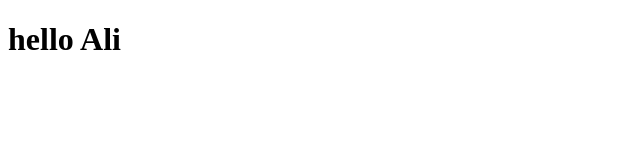
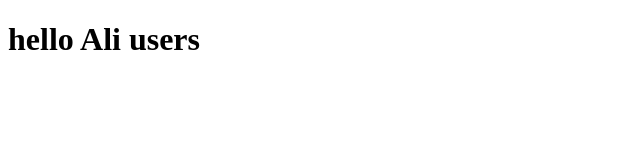
Before and after one commit to abdulle12/abdulle12, a plain HTML site: page index.html in a window 1280 px wide. Shown: the whole page, without its empty margins (0-640 px from the left). Drawn offline with Linux system fonts and the light colour scheme.

Commit message:
small addition to our page content.

```diff
--- a/index.html
+++ b/index.html
@@ -8,7 +8,7 @@
 </head>
 
 <body>
-    <h1>hello Ali</h1>
+    <h1>hello Ali users</h1>
 
 </body>
 
```
